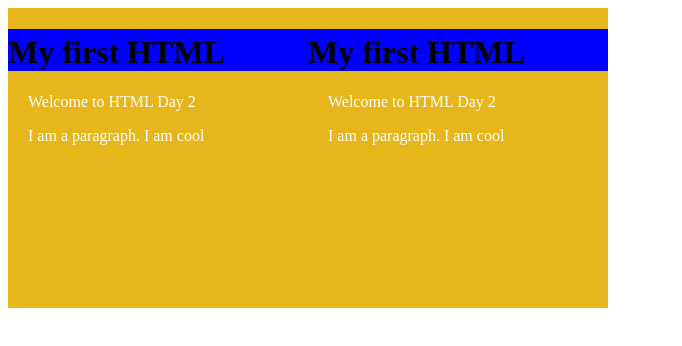
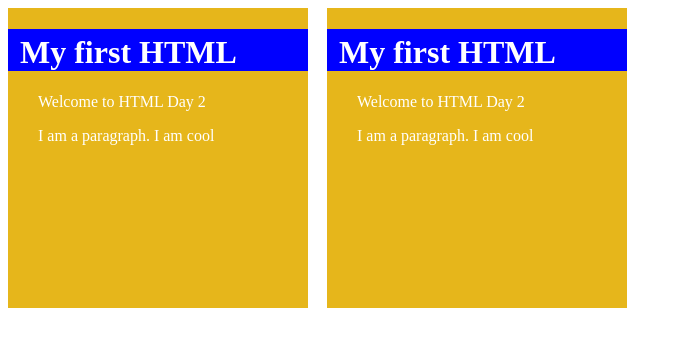
Before and after one commit to VareseGio/repository_926, a plain HTML site: page index.html in a window 1280 px wide. Shown: the whole page, without its empty margins (0-682 px from the left). Drawn offline with Linux system fonts and the light colour scheme.

Commit message:
favorite

```diff
--- a/css/style.css
+++ b/css/style.css
@@ -1,9 +1,11 @@
 
 
-h1{background-color: blue; color: black; padding-top: 5px;}
+h1{background-color: blue; color: white; padding-top: 5px; padding-left: 12px;}
 
-.header{background-color: rgb(230, 182, 27); width: 300px; height: 300px; float:left;}
+.header{background-color: rgb(230, 182, 27); width: 300px; height: 300px; display: inline-block;}
 
-p{color: white;}
+p{color: white; padding-left: 10px;}
 
 .intro{padding-left: 15px; margin-left: 5px;}
+
+.body{background-color: rgb(230, 182, 27); width: 300px; height: 300px; display: inline-block; margin-left: 15px;}
--- a/index.html
+++ b/index.html
@@ -25,7 +25,7 @@
 
 
 
-<div class="header">
+<div class="body">
 
     <h1>My first HTML</h1>
     <div class="intro">
```
